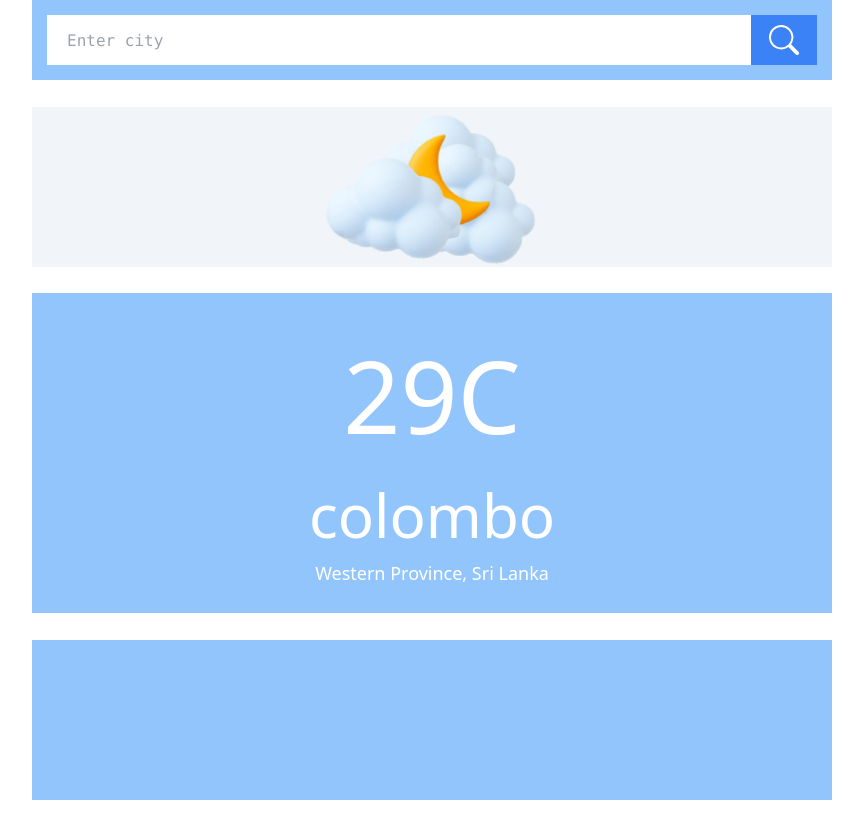
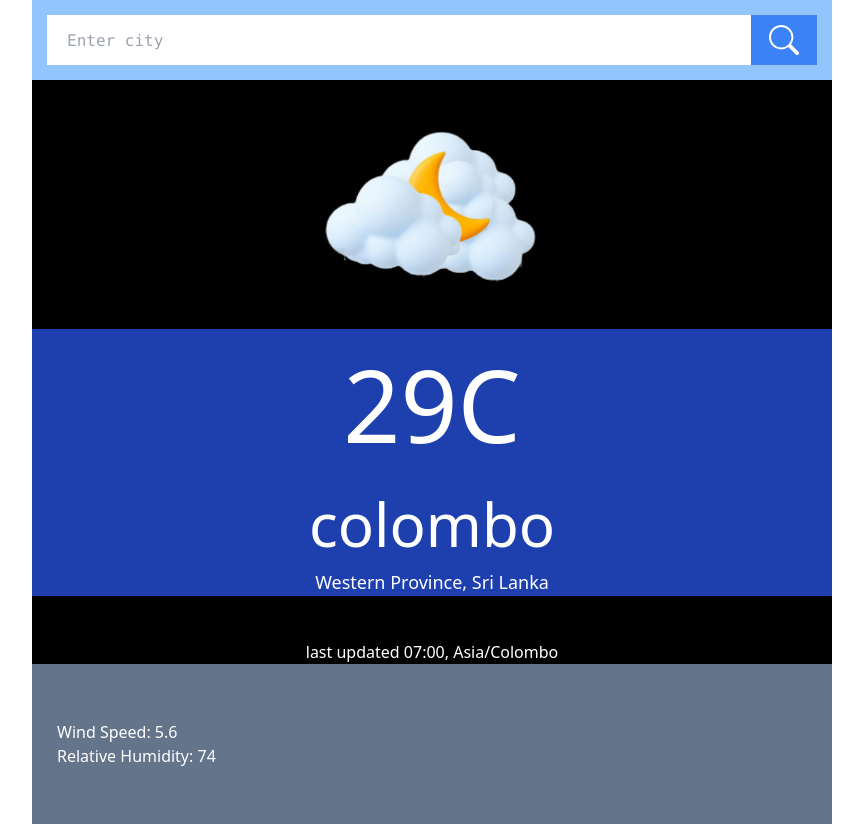
Before and after one commit to GIMZ98/weatherApp, a React (Vite) app: page / in a window 1280 px wide. Shown: the whole page, without its empty margins (208-1071 px from the left). Before the commit the page ends 800 px from the top, so only its background shows below. Built offline with nearby package versions, Linux system fonts and the light colour scheme.

Commit message:
Bottom div functionality and functionality for changing background color considering is_day is complete

```diff
--- a/src/Home.jsx
+++ b/src/Home.jsx
@@ -1,15 +1,33 @@
-import React from 'react'
+import React, { useEffect } from 'react'
 import SearchDiv from './features/SearchDiv'
 import ImgDiv from './features/ImgDiv'
 import TemperatureDiv from './features/TemperatureDiv'
+import BottomDiv from './features/BottomDiv'
+import { useSelector } from 'react-redux'
+import { selectInfos } from './features/infosSlice'
+import $ from 'jquery'
 
 const Home = () => {
+
+  const infos = useSelector(selectInfos)
+
+  useEffect(() => {
+    if(infos.is_day==1){
+      $('#home').removeClass('bg-black').addClass('bg-blue-600')
+    }
+    else{
+      $('#home').removeClass('bg-blue-600').addClass('bg-black')
+    }
+  }, [infos])
+
+
   return (
     <div className='flex justify-center'>
-        <div className='flex flex-col justify-between max-w-[800px] w-screen min-h-screen bg-blue-0'>
+        <div id='home' className='flex flex-col justify-between max-w-[800px] w-screen min-h-screen bg-black'>
             <SearchDiv/>
             <ImgDiv/>
             <TemperatureDiv/>
+            <BottomDiv/>
         </div>
     </div>
 
--- /dev/null
+++ b/src/features/BottomDiv.jsx
@@ -0,0 +1,23 @@
+import React from 'react'
+import { useSelector } from 'react-redux'
+import { selectInfos } from './infosSlice'
+
+const BottomDiv = () => {
+  const infos = useSelector(selectInfos);
+
+  return (
+    <>
+      <div className='w-full h-1/5'>
+        <p className='text-white text-center'>
+            last updated {infos.time.substring(11, 16)}, {infos.timezone}
+        </p>
+        <div className='flex flex-col justify-center h-full w-full bg-slate-500 pl-[25px]'>
+            <p className='text-white'>Wind Speed: {infos.windspeed}</p>
+            <p className='text-white'>Relative Humidity: {infos.relativehumidity}</p>
+        </div>
+      </div>
+    </>
+  )
+}
+
+export default BottomDiv
--- a/src/features/ImgDiv.jsx
+++ b/src/features/ImgDiv.jsx
@@ -13,7 +13,7 @@ const ImgDiv = () => {
 
   return (
     <>
-        <div className='flex justify-center items-center bg-slate-100 h-1/5'>
+        <div className='flex justify-center items-center bg-slate-0 h-1/5'>
             {
                 (infos.is_day==1)?(
                     (infos.cloudcover>60)?(
--- a/src/features/TemperatureDiv.jsx
+++ b/src/features/TemperatureDiv.jsx
@@ -7,7 +7,7 @@ const TemperatureDiv = () => {
   const infos = useSelector(selectInfos)
   return (
     <>
-        <div className='flex justify-center items-center flex-col w-full bg-blue-300 h-2/5'>
+        <div className='flex justify-center items-center flex-col w-full bg-blue-800 min-h-2/5'>
         <p className='text-[100px] text-white'>{infos.temperature}C</p>
         <p className='truncate text-[60px] text-white px-2 max-w-full'>{infos.name}</p>
         <p className='text-[18px] text-white'>
@@ -21,7 +21,7 @@ const TemperatureDiv = () => {
 
         </p>
     </div>
-    <div className='w-full bg-blue-300 h-1/5'></div>
+
     </>
   )
 }
```
